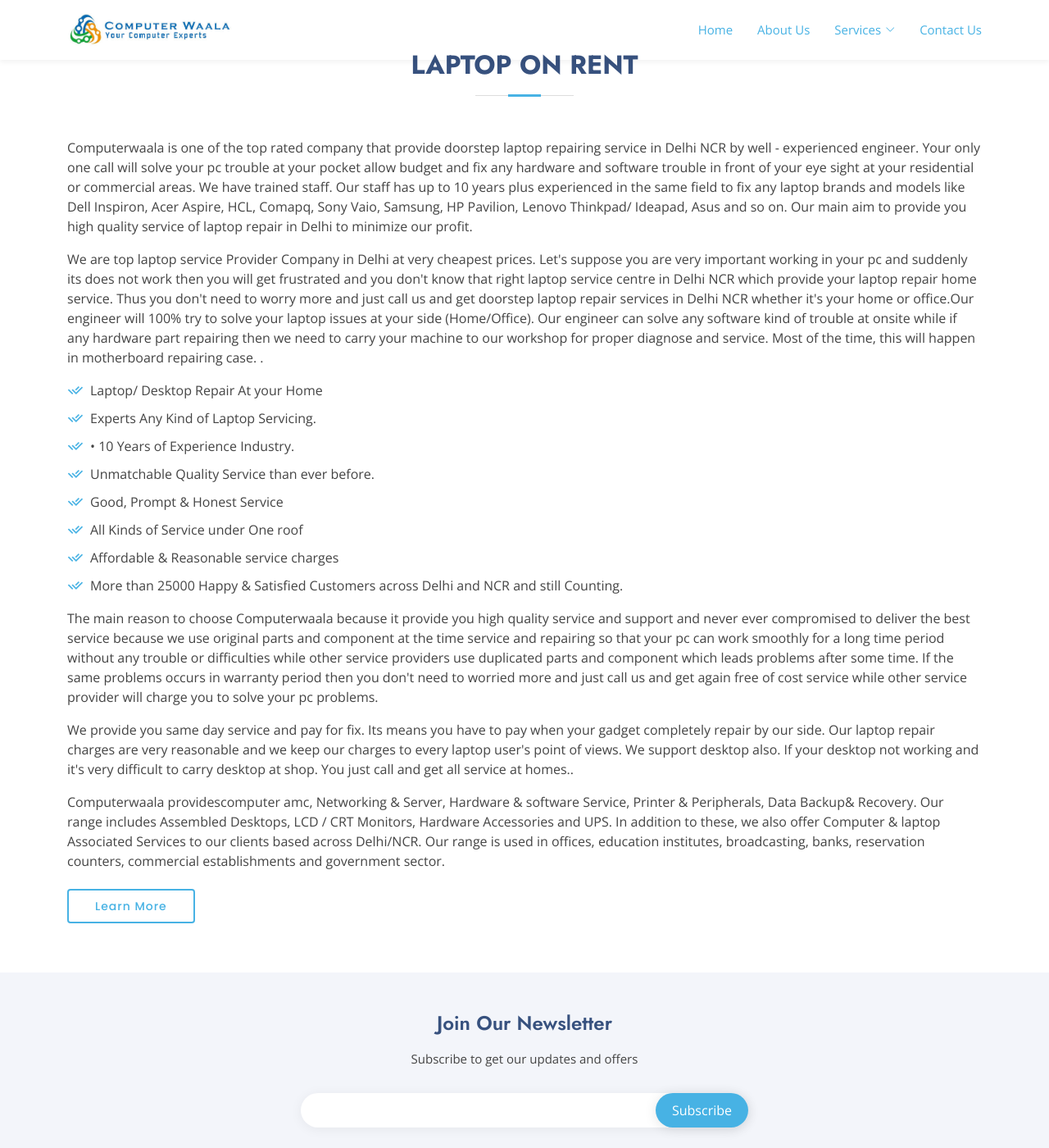
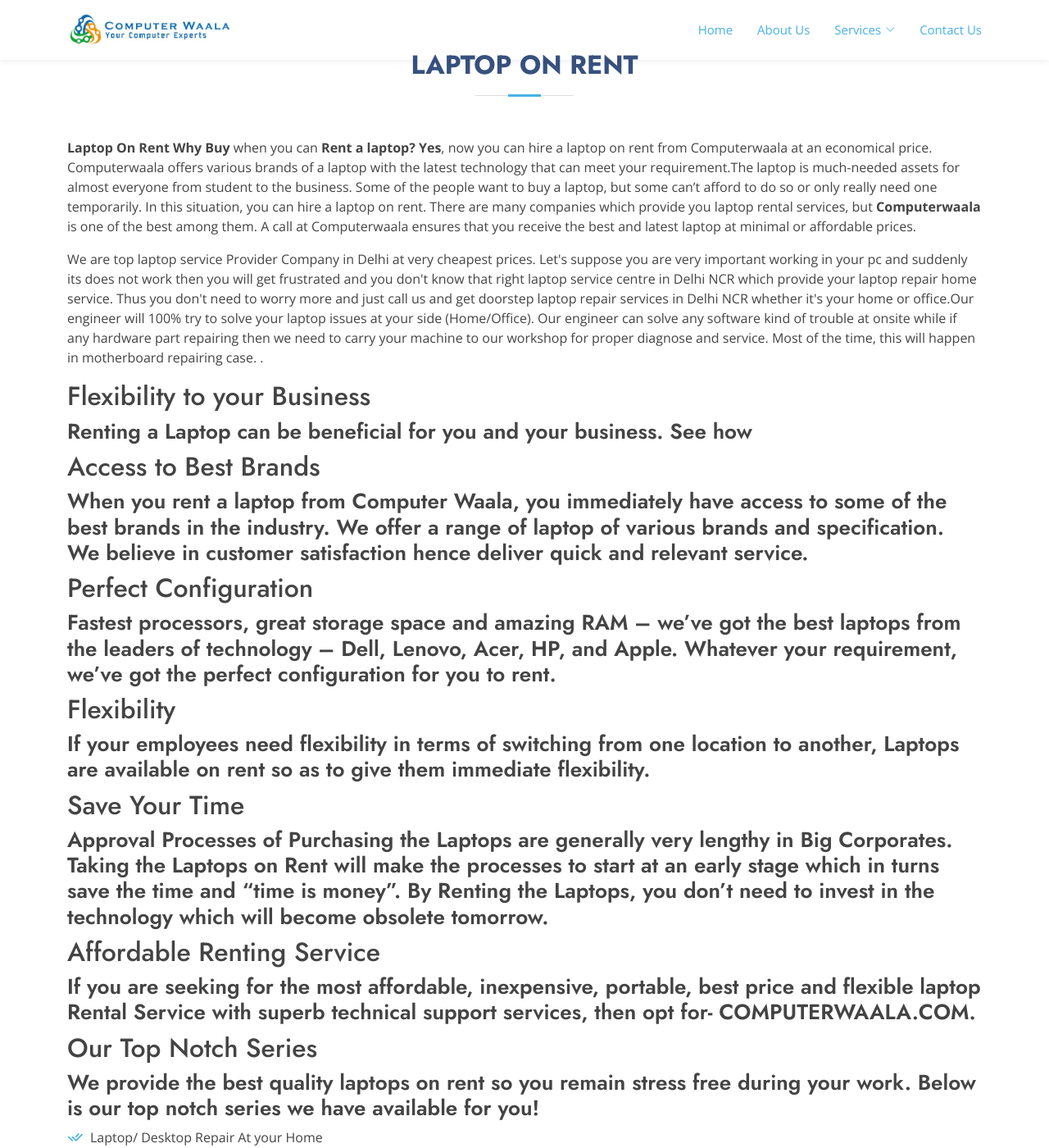
Before and after one commit to ProgrammerNomad/computerwaala, a Jekyll site: the page built from pages/services/laptop-on-rent.html, in a window 1280 px wide and 1400 px high. Shown: the whole window at 82% size. Built offline with Jekyll 4.4.1, drawn with Linux system fonts in a browser that asks for light colours.

Commit message:
laptop on rent

```diff
--- a/pages/services/laptop-on-rent.html
+++ b/pages/services/laptop-on-rent.html
@@ -19,16 +19,54 @@
         <div class="row content">
           <div class="col-lg-12">
             <p>
-              Computerwaala is one of the top rated company that provide doorstep laptop repairing service in Delhi NCR by well - experienced engineer.
-              Your only one call will solve your pc trouble at your pocket allow budget and fix any hardware and software trouble in front of your eye sight at your residential or commercial areas.
-              We have trained staff. Our staff has up to 10 years plus experienced in the same field to fix any laptop brands and models like Dell Inspiron, Acer Aspire, HCL, Comapq, Sony Vaio, Samsung, HP Pavilion, Lenovo Thinkpad/ Ideapad, Asus and so on.
-              Our main aim to provide you high quality service of laptop repair in Delhi to minimize our profit.
+             <strong>Laptop On Rent</strong>
+              <strong>Why Buy</strong> when you can <strong>Rent a laptop? Yes</strong>, now you can hire a laptop on rent from Computerwaala at an economical price. Computerwaala offers various brands of a laptop with the latest
+              technology that can meet your requirement.The laptop is much-needed assets for almost everyone from student to the business. Some of the
+              people want to buy a laptop, but some can’t afford to do so or only really need one temporarily.
+              In this situation, you can hire a laptop on rent. There are many companies which provide
+              you laptop rental services, but <strong>Computerwaala</strong> is one of the best among them.
+
+              A call at Computerwaala ensures that you receive the best and latest laptop at minimal or
+              affordable prices.
             </p>
 
               <p>We are top laptop service Provider Company in Delhi at very cheapest prices. Let's suppose you are very important working in your pc and suddenly its does not work then you will get frustrated and you don't know that right laptop service centre in Delhi NCR which provide your laptop repair home service.
               Thus you don't need to worry more and just call us and get doorstep laptop repair services in Delhi NCR whether it's your home or office.Our engineer will 100% try to solve your laptop issues at your side (Home/Office).
               Our engineer can solve any software kind of trouble at onsite while if any hardware part repairing then we need to carry your machine to our workshop for proper diagnose and service. Most of the time, this will happen in motherboard repairing case. .
             </p>
+            <div class="col-lg-12">
+              <p>
+              <h2>Flexibility to your Business</h2>
+              <h3>Renting a Laptop can be beneficial for you and your business. See how</h3>
+
+
+              <h2>Access to Best Brands</h2>
+              <h3>When you rent a laptop from Computer Waala, you immediately have access to some of the best brands in the industry. We offer a range of laptop of various brands and specification. We believe in customer satisfaction hence deliver quick and relevant service.</h3>
+
+
+              <h2>Perfect Configuration</h2>
+              <h3>Fastest processors, great storage space and amazing RAM – we’ve got the best laptops from the leaders of technology – Dell, Lenovo, Acer, HP, and Apple. Whatever your requirement, we’ve got the perfect configuration for you to rent.</h3>
+
+
+              <h2>Flexibility</h2>
+              <h3>If your employees need flexibility in terms of switching from one location to another, Laptops are available on rent so as to give them immediate flexibility.</h3>
+
+
+
+              <h2>Save Your Time</h2>
+              <h3>Approval Processes of Purchasing the Laptops are generally very lengthy in Big Corporates. Taking the Laptops on Rent will make the processes to start at an early stage which in turns save the time and “time is money”. By Renting the Laptops, you don’t need to invest in the technology which will become obsolete tomorrow.</h3>
+
+
+              <h2>Affordable Renting Service</h2>
+              <h3>If you are seeking for the most affordable, inexpensive, portable, best price and flexible laptop Rental Service with superb technical support services, then opt for- COMPUTERWAALA.COM.</h3>
+
+
+              <h2>Our Top Notch Series</h2>
+              <h3>We provide the best quality laptops on rent so you remain stress free during your work. Below is our top notch series we have available for you!</h3>
+              </p>
+
+
+            </div>
             <ul>
               <li><i class="ri-check-double-line"></i> Laptop/ Desktop Repair At your Home</li>
               <li><i class="ri-check-double-line"></i> Experts Any Kind of Laptop Servicing.</li>
```
Also changed, not shown: index.html (line endings or trailing spaces).
